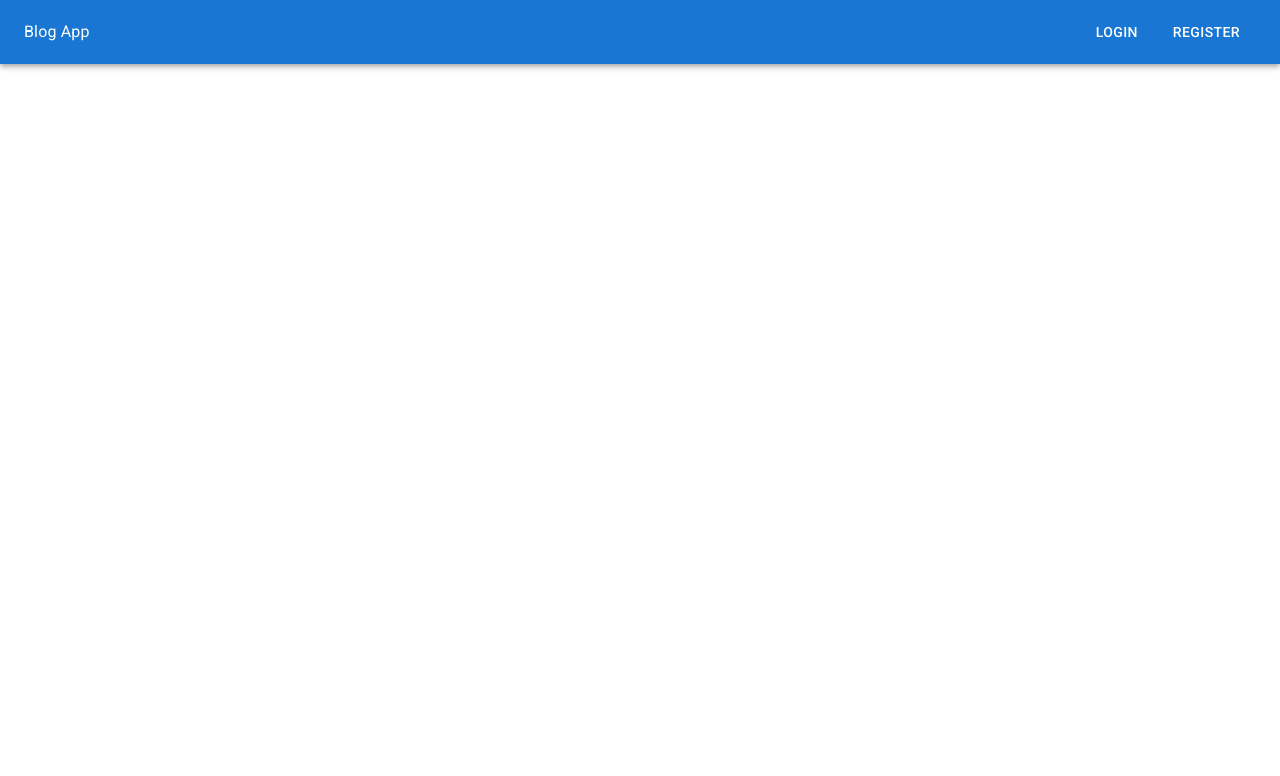
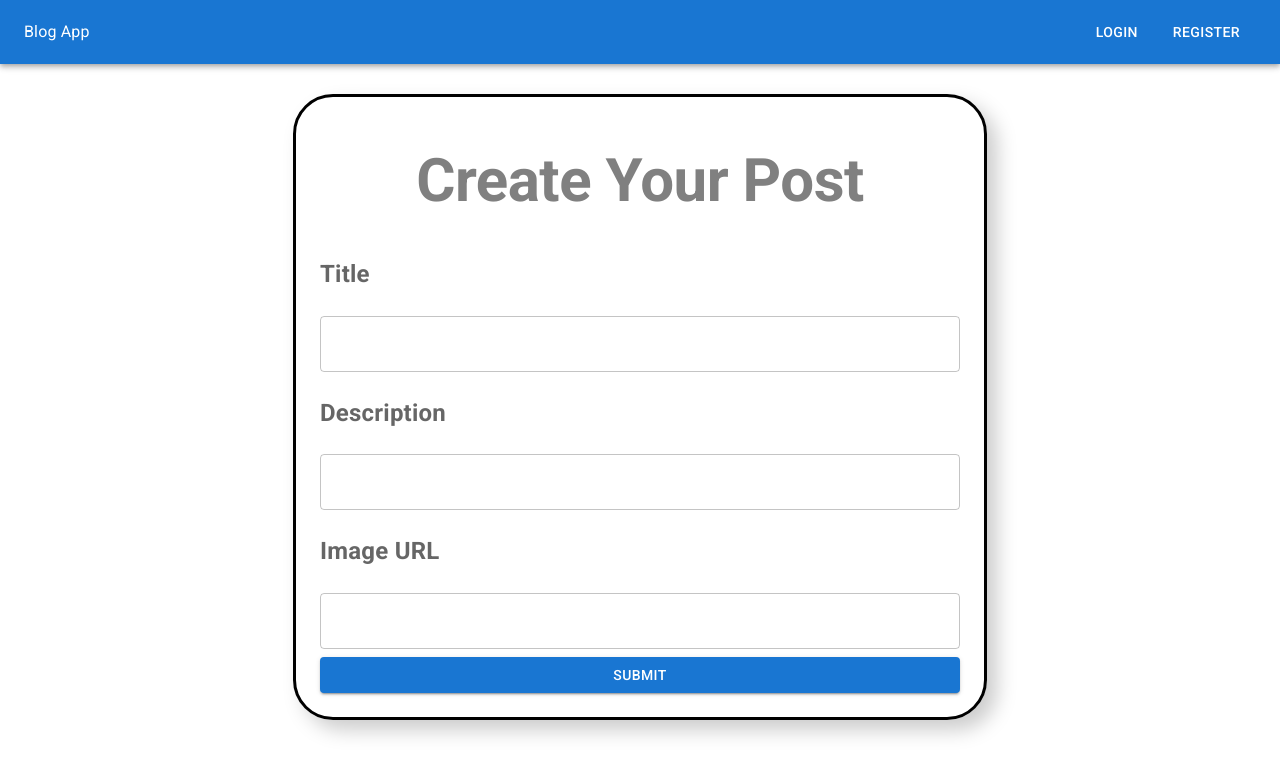
Before and after one commit to siddhardik/BloggingApp_MERN, a React (Create React App) app in the folder client/: page /create-blog in a window 1280 px wide. Shown: the top 776 px of the page. Built offline with nearby package versions, Linux system fonts and the light colour scheme.

Commit message:
All Complete

```diff
--- a/client/package.json
+++ b/client/package.json
@@ -13,8 +13,10 @@
     "@testing-library/react": "^13.4.0",
     "@testing-library/user-event": "^13.5.0",
     "axios": "^1.5.1",
+    "moment": "^2.29.4",
     "react": "^18.2.0",
     "react-dom": "^18.2.0",
+    "react-hot-toast": "^2.4.1",
     "react-redux": "^8.1.2",
     "react-router-dom": "^6.16.0",
     "react-scripts": "5.0.1",
--- a/client/src/App.js
+++ b/client/src/App.js
@@ -6,6 +6,10 @@ import  Blogs from "./pages/Blogs";
 import Login from "./pages/Login";
 import Register from "./pages/Register";
 import UserBlogs from './pages/UserBlogs';
+import CreateBlog from "./pages/CreateBlog";
+import BlogDetails from './pages/BlogDetails';
+
+import {Toaster} from "react-hot-toast";
 
 
 
@@ -14,10 +18,14 @@ function App() {
   return (
       <>
       <Header />
+      <Toaster/>
       <Routes>
         <Route path="/" element={<Blogs />} />
         <Route path="/blogs" element={<Blogs />} />
         <Route path="/my-blogs" element={<UserBlogs />} />
+        <Route path="/blog-details/:id" element={<BlogDetails />} />
+        <Route path="/create-blog" element={<CreateBlog />} />
+
         <Route path="/login" element={<Login />} />
         <Route path="/register" element={<Register />} />
 
--- /dev/null
+++ b/client/src/pages/BlogDetails.js
@@ -0,0 +1,129 @@
+import React, { useState, useEffect } from "react";
+import axios from "axios";
+import toast from "react-hot-toast";
+import { useNavigate, useParams } from "react-router-dom";
+import { Box, Button, InputLabel, TextField, Typography } from "@mui/material";
+const BlogDetails = () => {
+  const [blog, setBlog] = useState({});
+  const id = useParams().id;
+  const navigate = useNavigate();
+  const [inputs, setInputs] = useState({});
+  // get blog details
+  const getBlogDetail = async () => {
+    try {
+      const { data } = await axios.get(`/api/v1/blog/get-blog/${id}`);
+      if (data?.success) {
+        setBlog(data?.blog);
+        setInputs({
+          title: data?.blog.title,
+          description: data?.blog.description,
+          image: data?.blog.image,
+        });
+      }
+    } catch (error) {
+      console.log(error);
+    }
+  };
+
+  useEffect(() => {
+    getBlogDetail();
+  }, [id]);
+
+  // input change
+  const handleChange = (e) => {
+    setInputs((prevState) => ({
+      ...prevState,
+      [e.target.name]: e.target.value,
+    }));
+  };
+  //form
+  const handleSubmit = async (e) => {
+    e.preventDefault();
+    try {
+      const { data } = await axios.put(`/api/v1/blog/update-blog/${id}`, {
+        title: inputs.title,
+        description: inputs.description,
+        image: inputs.image,
+        user: id,
+      });
+      if (data?.success) {
+        toast.success("Blog Updated");
+        navigate("/my-blogs");
+      }
+    } catch (error) {
+      console.log(error);
+    }
+  };
+  console.log(blog);
+  return (
+    <v>
+      <form onSubmit={handleSubmit}>
+        <Box
+          width={"50%"}
+          border={3}
+          borderRadius={10}
+          padding={3}
+          margin="auto"
+          boxShadow={"10px 10px 20px #ccc"}
+          display="flex"
+          flexDirection={"column"}
+          marginTop="30px"
+        >
+          <Typography
+            variant="h2"
+            textAlign={"center"}
+            fontWeight="bold"
+            padding={3}
+            color="gray"
+          >
+            Update A Pots
+          </Typography>
+          <InputLabel
+            sx={{ mb: 1, mt: 2, fontSize: "24px", fontWeight: "bold" }}
+          >
+            Title
+          </InputLabel>
+          <TextField
+            name="title"
+            value={inputs.title}
+            onChange={handleChange}
+            margin="normal"
+            variant="outlined"
+            required
+          />
+          <InputLabel
+            sx={{ mb: 1, mt: 2, fontSize: "24px", fontWeight: "bold" }}
+          >
+            Description
+          </InputLabel>
+          <TextField
+            name="description"
+            value={inputs.description}
+            onChange={handleChange}
+            margin="normal"
+            variant="outlined"
+            required
+          />
+          <InputLabel
+            sx={{ mb: 1, mt: 2, fontSize: "24px", fontWeight: "bold" }}
+          >
+            Image URL
+          </InputLabel>
+          <TextField
+            name="image"
+            value={inputs.image}
+            onChange={handleChange}
+            margin="normal"
+            variant="outlined"
+            required
+          />
+          <Button type="submit" color="warning" variant="contained">
+            UPDATE
+          </Button>
+        </Box>
+      </form>
+    </v>
+  );
+};
+
+export default BlogDetails;
--- a/client/src/pages/Blogs.js
+++ b/client/src/pages/Blogs.js
@@ -31,10 +31,12 @@ const Blogs = () => {
       {
         blogs && blogs.map(
           (blog)=> <BlogCard
-          title={blog.title}
-          description ={blog.description}
-          image={blog.image}
-          username={blog.user.username}
+          id={blog._id}
+          isUser ={localStorage.getItem('userId')===blog?.user?._id}
+          title={blog?.title}
+          description ={blog?.description}
+          image={blog?.image}
+          username={blog?.user?.username}
           time={blog.createdAt}
 
            />
--- /dev/null
+++ b/client/src/pages/CreateBlog.js
@@ -0,0 +1,113 @@
+import React, { useState } from "react";
+import axios from "axios";
+import { useNavigate } from "react-router-dom";
+import { Box, Button, InputLabel, TextField, Typography } from "@mui/material";
+// import toast from "react-hot-toast";
+const CreateBlog = () => {
+  const id = localStorage.getItem("userId");
+  const navigate = useNavigate();
+  const [inputs, setInputs] = useState({
+    title: "",
+    description: "",
+    image: "",
+  });
+
+  // input change
+  const handleChange = (e) => {
+    setInputs((prevState) => ({
+      ...prevState,
+      [e.target.name]: e.target.value,
+    }));
+  };
+
+
+  //form
+  const handleSubmit = async (e) => {
+    e.preventDefault();
+    try {
+      const { data } = await axios.post("/api/v1/blog/create-blog", {
+        title: inputs.title,
+        description: inputs.description,
+        image: inputs.image,
+        user: id,
+      });
+      if (data?.success) {
+        // toast.success("Blog Created");
+        navigate("/my-blogs");
+      }
+    } catch (error) {
+      console.log(error);
+    }
+  };
+  return (
+    <>
+      <form onSubmit={handleSubmit}>
+        <Box
+          width={"50%"}
+          border={3}
+          borderRadius={10}
+          padding={3}
+          margin="auto"
+          boxShadow={"10px 10px 20px #ccc"}
+          display="flex"
+          flexDirection={"column"}
+          marginTop="30px"
+        >
+          <Typography
+            variant="h2"
+            textAlign={"center"}
+            fontWeight="bold"
+            padding={3}
+            color="gray"
+          >
+            Create Your Post
+          </Typography>
+          <InputLabel
+            sx={{ mb: 1, mt: 2, fontSize: "24px", fontWeight: "bold" }}
+          >
+            Title
+          </InputLabel>
+          <TextField
+            name="title"
+            value={inputs.title}
+            onChange={handleChange}
+            margin="normal"
+            variant="outlined"
+            required
+          />
+          <InputLabel
+            sx={{ mb: 1, mt: 2, fontSize: "24px", fontWeight: "bold" }}
+          >
+            Description
+          </InputLabel>
+          <TextField
+            name="description"
+            value={inputs.description}
+            onChange={handleChange}
+            margin="normal"
+            variant="outlined"
+            required
+          />
+          <InputLabel
+            sx={{ mb: 1, mt: 2, fontSize: "24px", fontWeight: "bold" }}
+          >
+            Image URL
+          </InputLabel>
+          <TextField
+            name="image"
+            value={inputs.image}
+            onChange={handleChange}
+            margin="normal"
+            variant="outlined"
+            required
+          />
+          <Button type="submit" color="primary" variant="contained">
+            SUBMIT
+          </Button>
+        </Box>
+      </form>
+    </>
+  );
+};
+
+export default CreateBlog;
--- a/client/src/pages/Login.js
+++ b/client/src/pages/Login.js
@@ -4,6 +4,7 @@ import { Box, Typography, TextField, Button } from "@mui/material";
 import axios from 'axios';
 import {useDispatch} from 'react-redux';
 import {authActions} from '../redux/store';
+import toast from 'react-hot-toast';
 
 const Login = () => {
   const navigate = useNavigate();
@@ -55,7 +56,7 @@ const Login = () => {
         if (response.data.success) {
           localStorage.setItem('userId',response.data?.user._id);
           dispatch(authActions.login())
-          alert("User Logged In Successfully");
+          toast.success("User Logged In Successfully");
           //Redirect to home page
           navigate("/");
         } else {
--- a/client/src/pages/Register.js
+++ b/client/src/pages/Register.js
@@ -2,6 +2,7 @@ import React, { useState } from 'react';
 import { useNavigate } from 'react-router-dom'
 import { Box, Typography, TextField, Button } from "@mui/material";
 import axios from 'axios';
+import toast from 'react-hot-toast'
 
 const Register = () => {
   const navigate = useNavigate();
@@ -50,7 +51,7 @@ const Register = () => {
       }).then(function (response) {
         console.log(response);
         if (response.data.success) {
-          alert("User Registered Successfully");
+          toast.success("User Registered Successfully");
           navigate("/login");
         } else {
           alert("User registration failed.");
@@ -98,7 +99,7 @@ const Register = () => {
           //   }
           // }
 
-          >🙋‍♂️Register ➕</Typography>
+          >🙋‍♂️Register➕</Typography>
           <TextField
             placeholder='name'
             name="name"
--- a/client/src/pages/UserBlogs.js
+++ b/client/src/pages/UserBlogs.js
@@ -20,13 +20,14 @@ const UserBlogs = () => {
     useEffect(() => {
         getUserBlogs();
     }, []);
+
     console.log(blogs);
     return (
         <div>
           {blogs && blogs.length > 0 ? (
             blogs.map((blog) => (
               <BlogCard
-                        id={blog._id}
+                key={blog._id} // Make sure to add a unique key when rendering a list of elements
                 isUser={true}
                 title={blog.title}
                 description={blog.description}
@@ -36,7 +37,7 @@ const UserBlogs = () => {
               />
             ))
           ) : (
-                <h1>You Havent Created a blog</h1>
+            <h1 style={{ textAlign: 'center', color: 'cyan' , marginTop :'80px'}}>You Haven't Created a Blog</h1>
           )}
         </div>
       );
```
Also changed, not shown: client/src/components/BlogCard.js (+27 -16 lines), client/src/components/Header.js (+7 -2 lines), 2 other files (tests, documents, lock files or other folders). Lines whose indentation alone changed are shown as unchanged.
